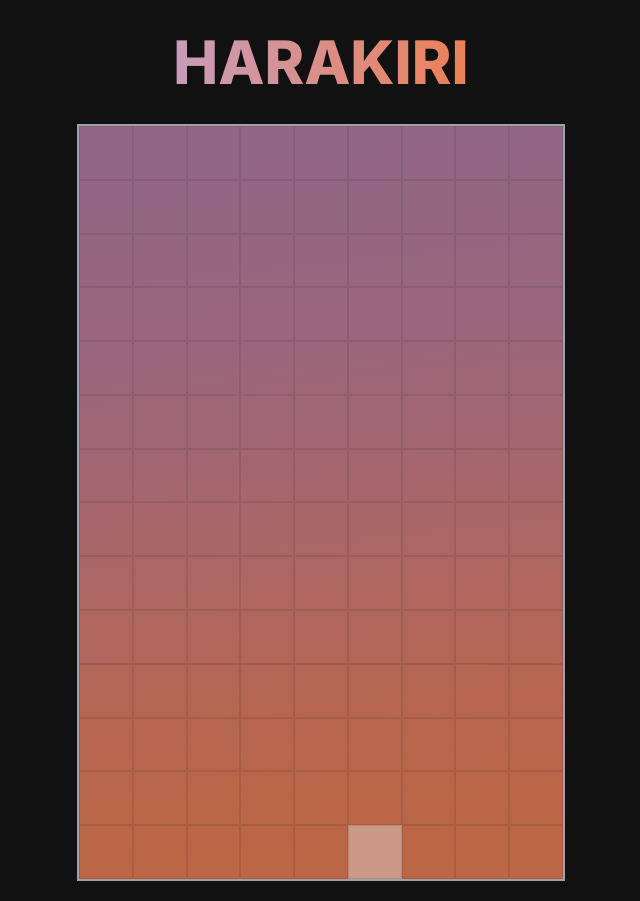
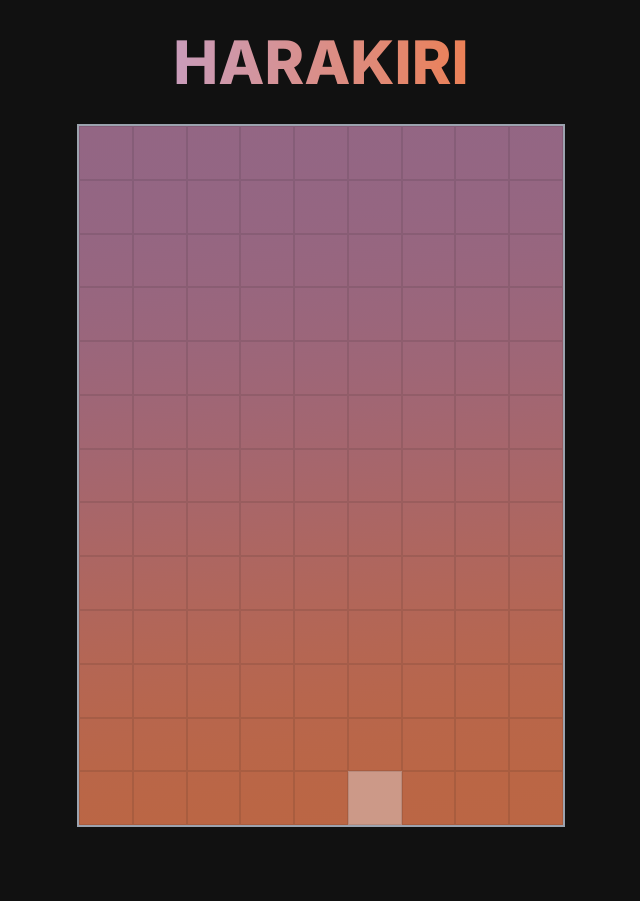
Before and after one commit to SebastiaanWouters/harakiri, a SvelteKit app: page / in a window 1280 px wide. Shown: the whole page, without its empty margins (319-959 px from the left). After the commit the page ends 847 px from the top, so only its background shows below. Built offline with nearby package versions, Linux system fonts and the light colour scheme.

Commit message:
remove playGrid row

```diff
--- a/src/components/PlayGrid.svelte
+++ b/src/components/PlayGrid.svelte
@@ -11,7 +11,6 @@
 	let dialog;
 	//rows first
 	let playGrid = [
-		[0, 0, 0, 0, 0, 0, 0, 0, 0],
 		[0, 0, 0, 0, 0, 0, 0, 0, 0],
 		[0, 0, 0, 0, 0, 0, 0, 0, 0],
 		[0, 0, 0, 0, 0, 0, 0, 0, 0],
```
